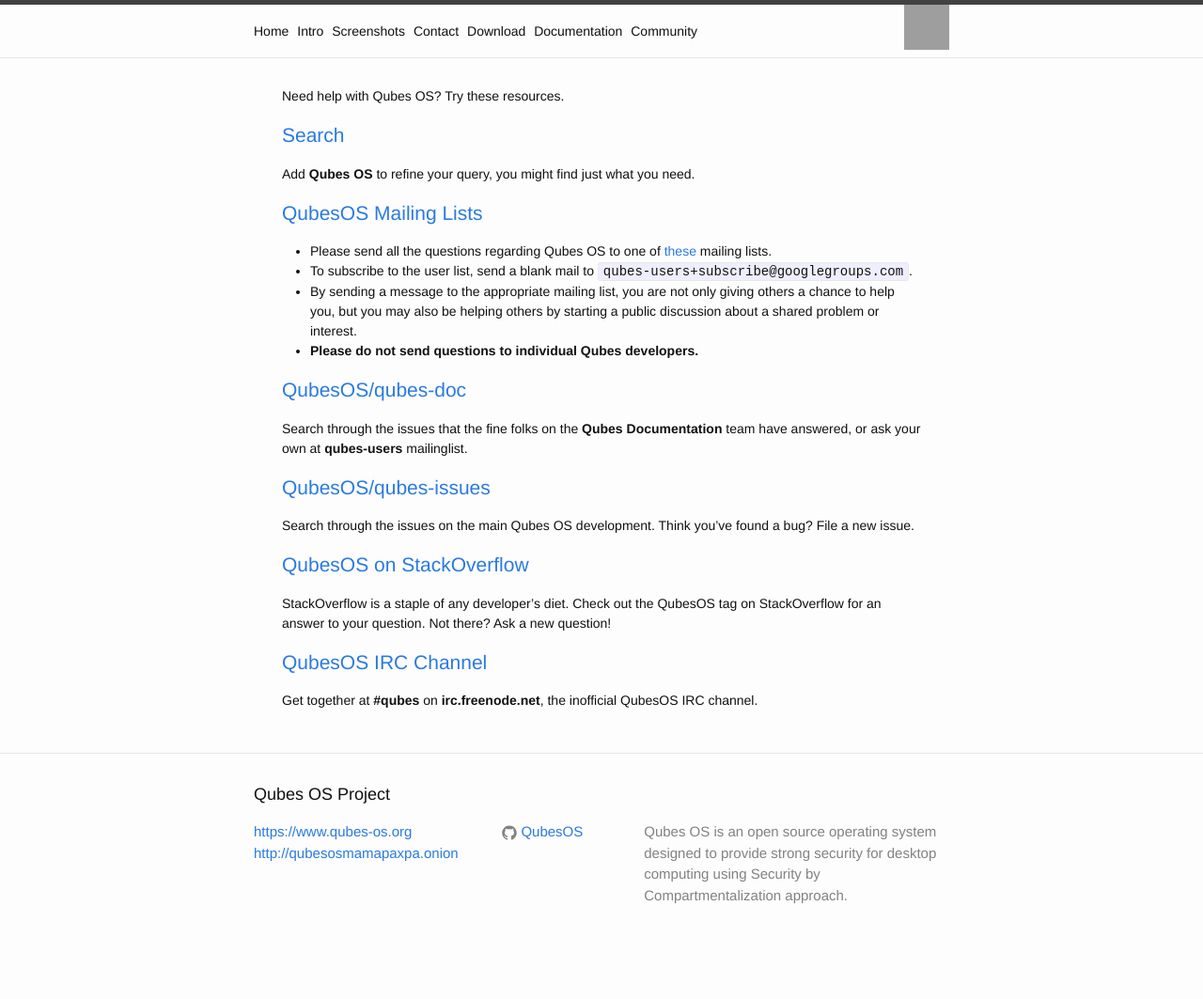
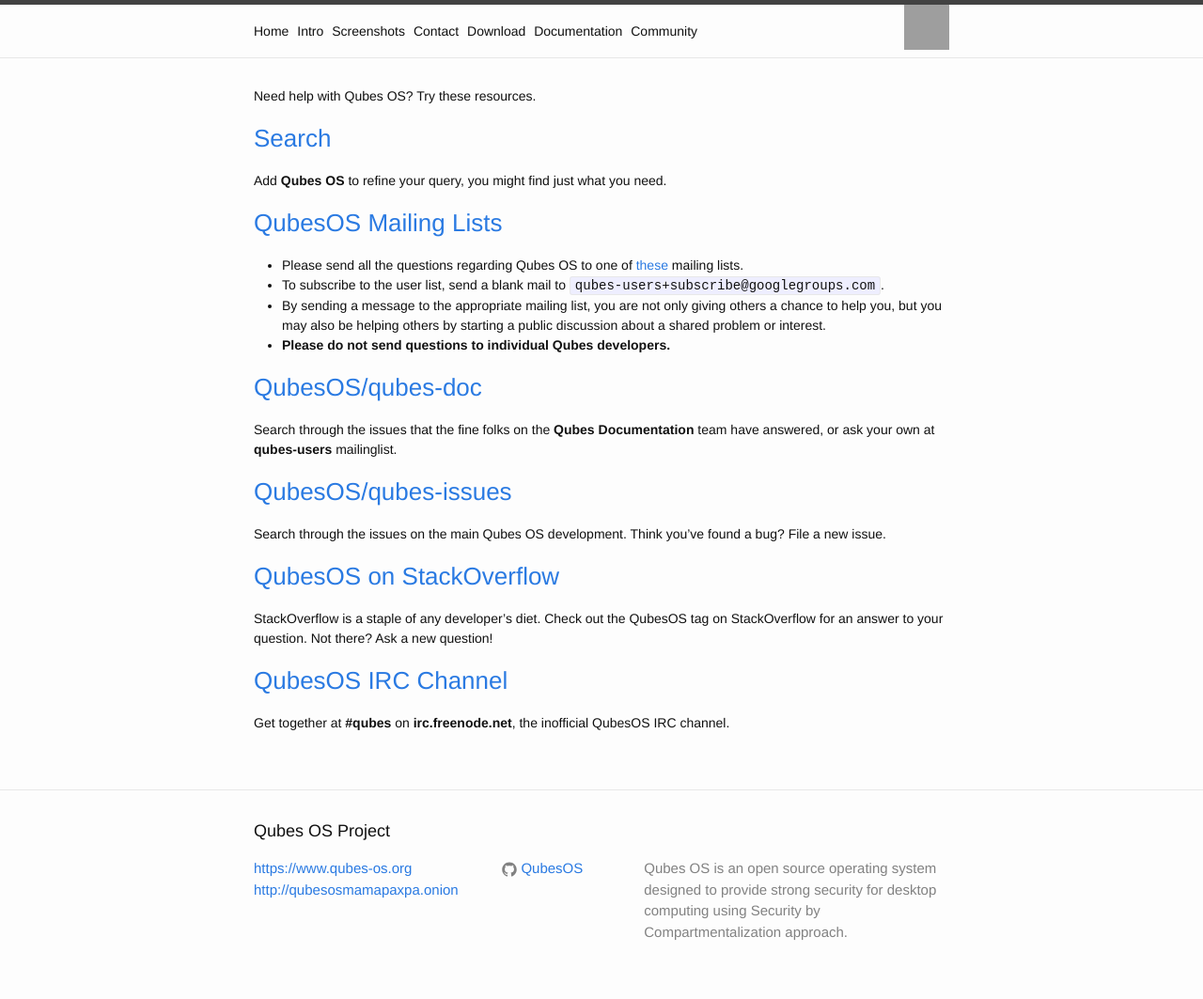
Before and after one commit to QubesOS/qubesos.github.io, a Jekyll site: the page built from community.md, in a window 1280 px wide. Shown: the whole page at 94% size. Built offline with Jekyll 4.4.1, drawn with Linux system fonts in a browser that asks for light colours; before the commit the page ends 1024 px from its top, so only the background shows below that; grey boxes are pictures that could not be loaded.

Commit message:
Define headings h1 to h6 with updated doc layout. Headings increase 2px for each heading level starting above $base-font-size.

```diff
--- a/_layouts/doc.html
+++ b/_layouts/doc.html
@@ -1,24 +1,10 @@
 ---
 layout: default
 ---
+<div class="post">
 
-  <section class="wiki">
-    <div class="wrapper">
-      <div>
-        <article>
-          <!--
-          <h1>{{ page.title }}</h1>
-          -->
-          {{ content }}
-<!--
-          <div>
-            <a href="{{ "/edit/master" | prepend: site.project_repo_doc | prepend: site.project_repo_path | append: page.url | replace: '/doc', '' | append: '.md' | replace: '/.md','.md' }}">edit source of this page</a>
-          </div>
--->
-        </article>
-      </div>
+  <article class="post-content">
+    {{ content }}
+  </article>
 
-      <div class="clear"></div>
-
-    </div>
-  </section>
+</div>
--- a/_sass/_layout.scss
+++ b/_sass/_layout.scss
@@ -220,27 +220,51 @@
 .post-content {
     margin-bottom: $spacing-unit;
 
-    h2 {
-        font-size: 32px;
+    h1 {
+        font-size: $base-font-size+14px;
 
         @include media-query($on-laptop) {
-            font-size: 28px;
+            font-size: $base-font-size+12px;
+        }
+    }
+
+    h2 {
+        font-size: $base-font-size+12px;
+
+        @include media-query($on-laptop) {
+            font-size: $base-font-size+10px;
         }
     }
 
     h3 {
-        font-size: 26px;
+        font-size: $base-font-size+10px;
 
         @include media-query($on-laptop) {
-            font-size: 22px;
+            font-size: $base-font-size+8px;
         }
     }
 
     h4 {
-        font-size: 20px;
+        font-size: $base-font-size+8px;
 
         @include media-query($on-laptop) {
-            font-size: 18px;
+            font-size: $base-font-size+6px;
+        }
+    }
+
+    h5 {
+        font-size: $base-font-size+6px;
+
+        @include media-query($on-laptop) {
+            font-size: $base-font-size+4px;
+        }
+    }
+
+    h6 {
+        font-size: $base-font-size+4px;
+
+        @include media-query($on-laptop) {
+            font-size: $base-font-size+2px;
         }
     }
 }
```
